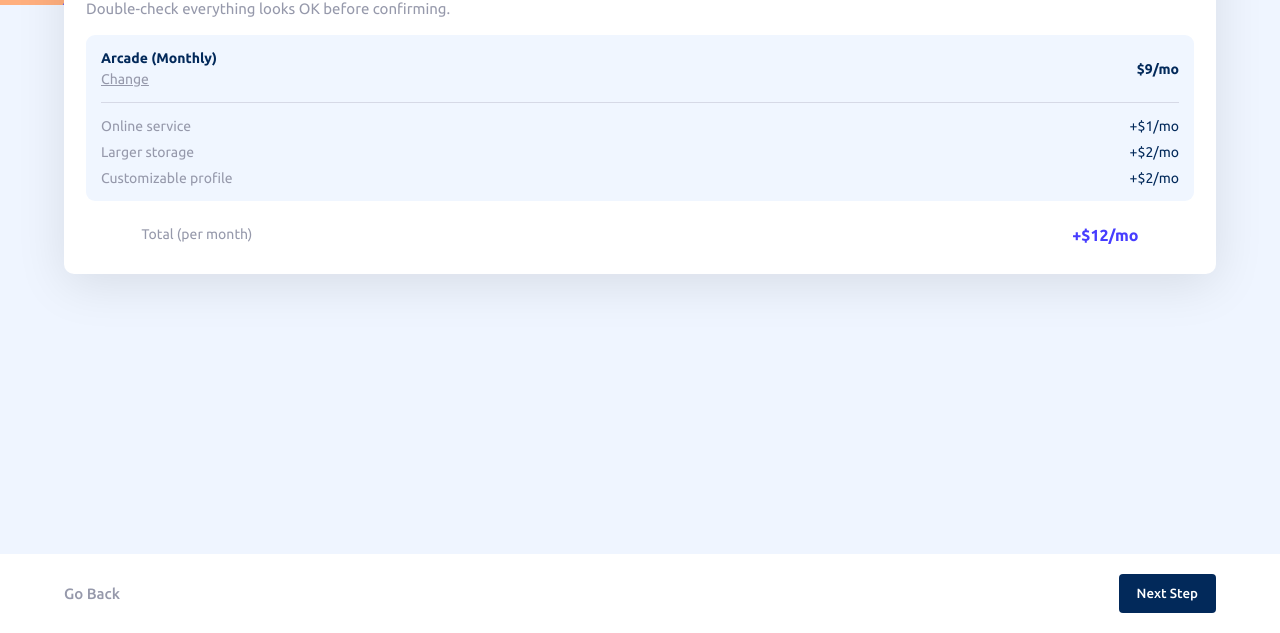
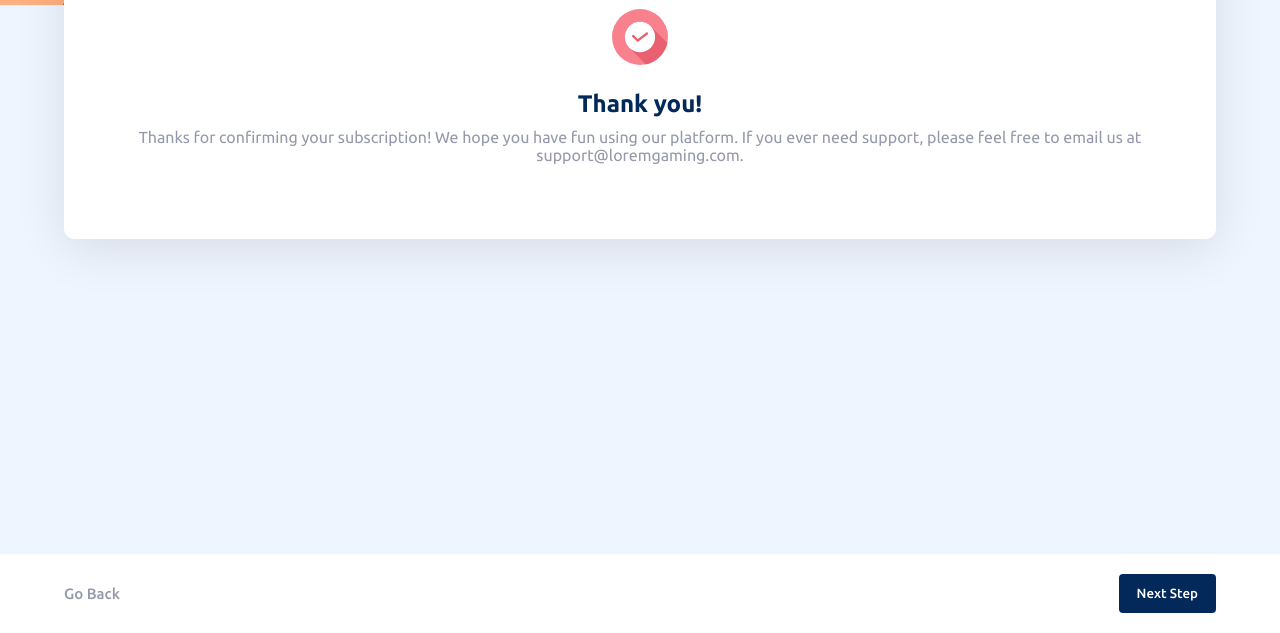
Before and after one commit to dilleswararao12/multi-step-form, a plain HTML site: page index.html in a window 1280 px wide. Shown: the part 167-800 px from the top of the page. Drawn offline with Linux system fonts and the light colour scheme.

Commit message:
added thank you section

```diff
--- a/index.html
+++ b/index.html
@@ -162,7 +162,7 @@
           </label>
         </div>
       </form> -->
-      <div class="summary-section">
+        <!-- <div class="summary-section">
         <div class="form-heading-cont">
           <h2 class="form-heading-cont__header">Finishing up</h2>
           <p class="form-heading-cont__subheader">
@@ -199,8 +199,22 @@
             <span>+$12/mo</span>
           </div>
         </div>
+      </div> -->
+        <div class="thank-you-section">
+          <img
+            src="./dist/assets/images/icon-thank-you.svg"
+            alt="thank you icon"
+          />
+          <div>
+            <h2>Thank you!</h2>
+            <p>
+              Thanks for confirming your subscription! We hope you have fun
+              using our platform. If you ever need support, please feel free to
+              email us at support@loremgaming.com.
+            </p>
           </div>
-    </main>
+        </div>
+        <main>
           <div class="nav-mobile">
             <div>
               <p>Go Back</p>
@@ -208,5 +222,11 @@
               <!-- <button class="btn confirm-btn">Confirm</button> -->
             </div>
           </div>
+          <body>
+            <html></html>
+          </body>
+        </main>
+      </div>
+    </main>
   </body>
 </html>
--- a/scss/_layout.scss
+++ b/scss/_layout.scss
@@ -335,6 +335,36 @@
     font-weight: weight("bold");
   }
 }
+
+// THANK YOU SECTION
+.thank-you-section {
+  @include flexBox(column);
+  margin-top: 5rem;
+  padding-bottom: 2rem;
+  gap: 2.5rem;
+
+  div {
+    display: flex;
+    flex-direction: column;
+    gap: 1rem;
+  }
+
+  img {
+    width: 5.6rem;
+    height: 5.6rem;
+  }
+
+  h2 {
+    font-size: 2.4rem;
+    color: $primary-marine-blue;
+    text-align: center;
+  }
+  p {
+    font-size: 1.6rem;
+    color: $neutral-cool-gray;
+    text-align: center;
+  }
+}
 // NAV
 .nav-mobile {
   width: 100%;
```
Also changed, not shown: dist/css/main.css, 1 other file. Lines whose indentation alone changed are shown as unchanged.
